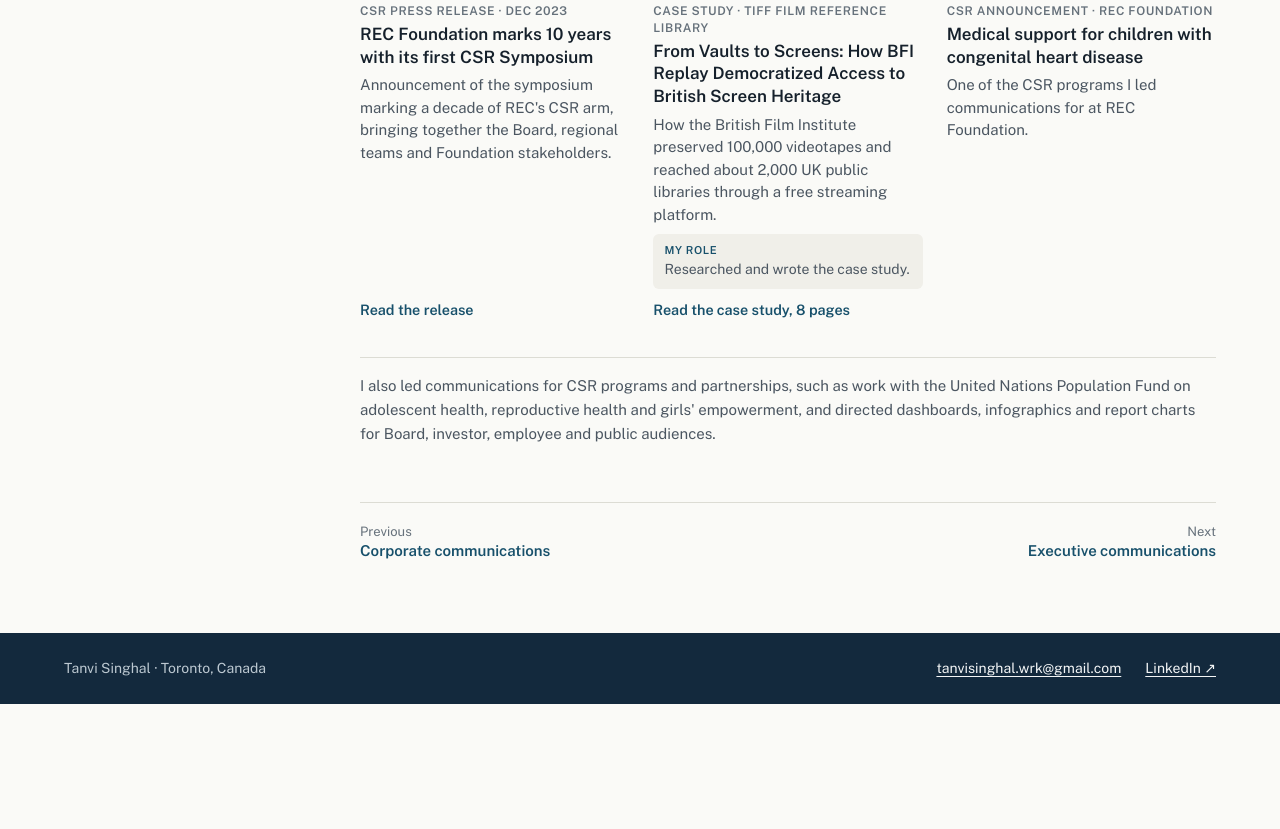
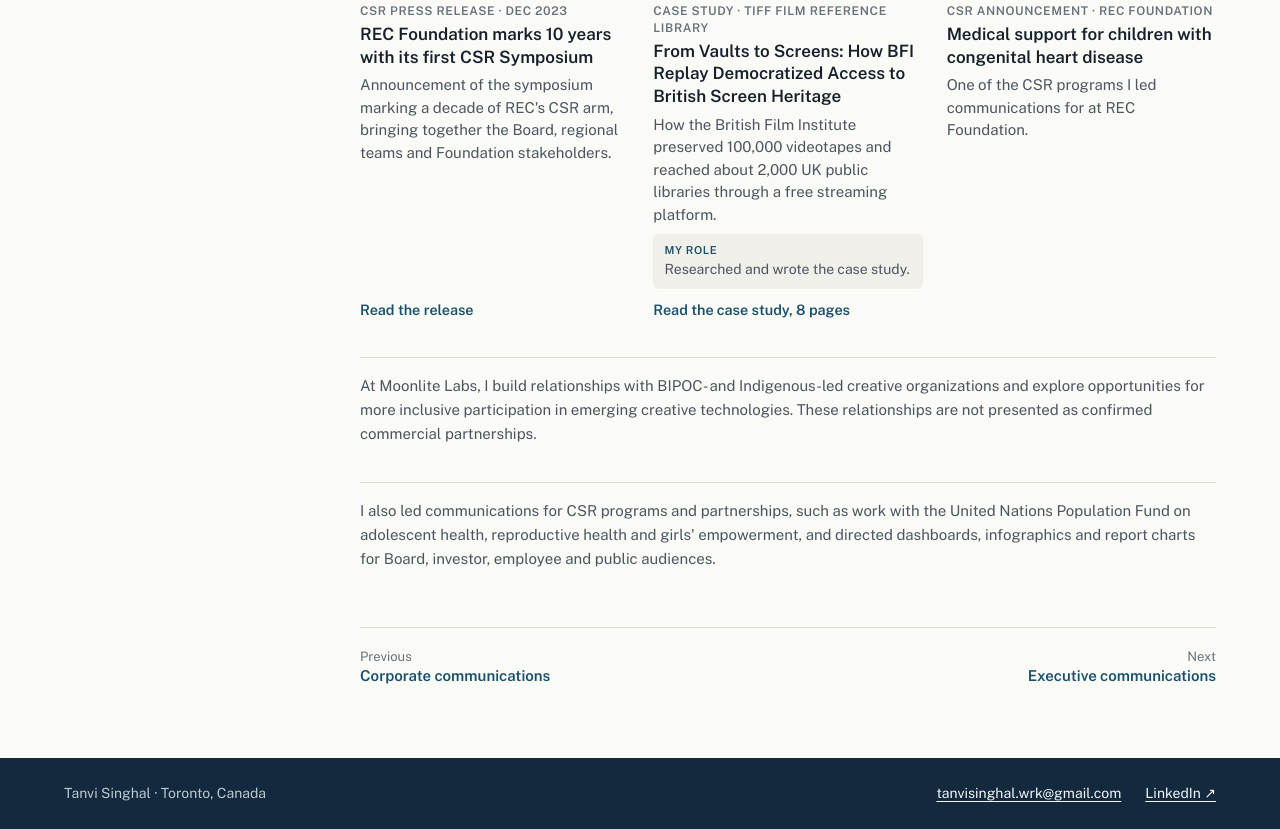
Before and after one commit to meet-tanvi/tanvisinghal, a plain HTML site: page work-impact.html in a window 1280 px wide. Shown: the part 1363-2192 px from the top of the page. Before the commit the page ends 2067 px from the top, so only its background shows below. Drawn offline with nearby package versions, Linux system fonts and the light colour scheme.

Commit message:
Strengthen recent work evidence in portfolio categories

```diff
--- a/work-impact.html
+++ b/work-impact.html
@@ -102,7 +102,8 @@
               <p class="desc">One of the CSR programs I led communications for at REC Foundation.</p>
             </div>
           </div>
-          <p class="related">I also led communications for CSR programs and partnerships, such as work with the United Nations Population Fund on adolescent health, reproductive health and girls' empowerment, and directed dashboards, infographics and report charts for Board, investor, employee and public audiences.</p>
+<p class="related">At Moonlite Labs, I build relationships with BIPOC- and Indigenous-led creative organizations and explore opportunities for more inclusive participation in emerging creative technologies. These relationships are not presented as confirmed commercial partnerships.</p>
+                    <p class="related">I also led communications for CSR programs and partnerships, such as work with the United Nations Population Fund on adolescent health, reproductive health and girls' empowerment, and directed dashboards, infographics and report charts for Board, investor, employee and public audiences.</p>
 
         <nav class="pager" aria-label="More work">
           <a href="work-corporate.html"><small>Previous</small>Corporate communications</a>
```
